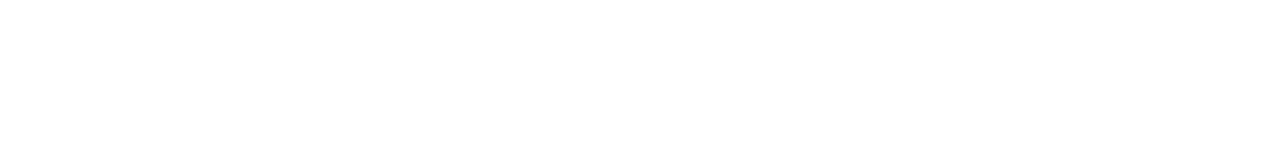
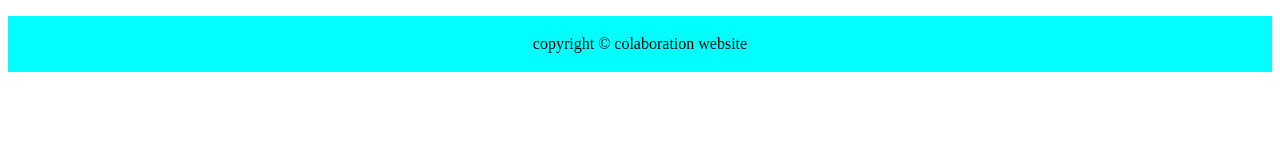
Before and after one commit to MakramDergham/demo, a plain HTML site: page index.html in a window 1280 px wide. Drawn offline with Linux system fonts and the light colour scheme.

Commit message:
added footer

```diff
--- a/index.html
+++ b/index.html
@@ -1,9 +1,14 @@
 <!DOCTYPE html>
-<html>
- <head>
- <link src="style.css" rel="stylesheet">
- </head>
- <body>
-
- </body>
+<html lang="en">
+<head>
+    <meta charset="UTF-8">
+    <meta name="viewport" content="width=device-width, initial-scale=1.0">
+    <link rel="stylesheet" href="style.css">
+    <title>Document</title>
+</head>
+<body>
+    <footer>
+        <p>copyright &copy colaboration website</p>
+   </footer>
+</body>
 </html>
--- a/style.css
+++ b/style.css
@@ -0,0 +1,7 @@
+footer{
+    text-align: center;
+    line-height: 7vh;
+    background-color: aqua;
+    width: 100%;
+    height: 7vh;
+}
```
